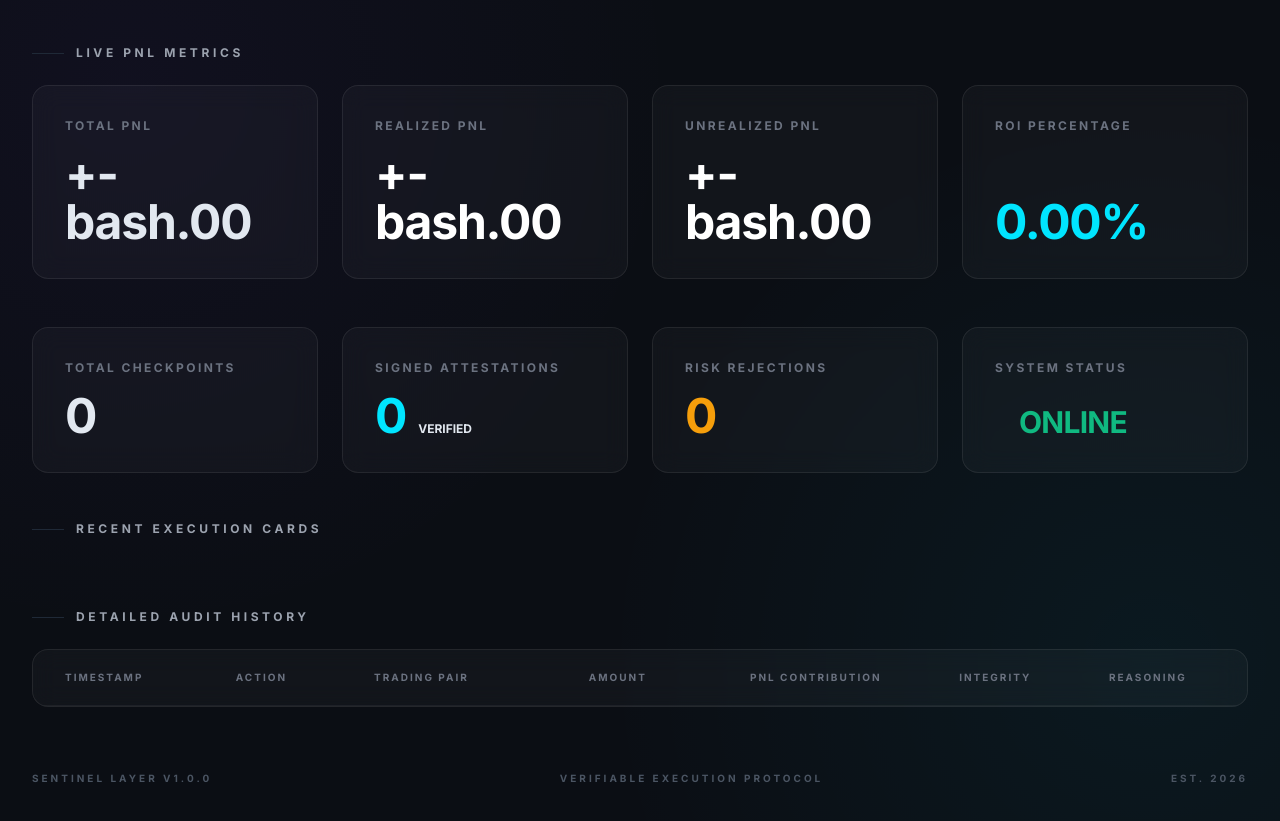
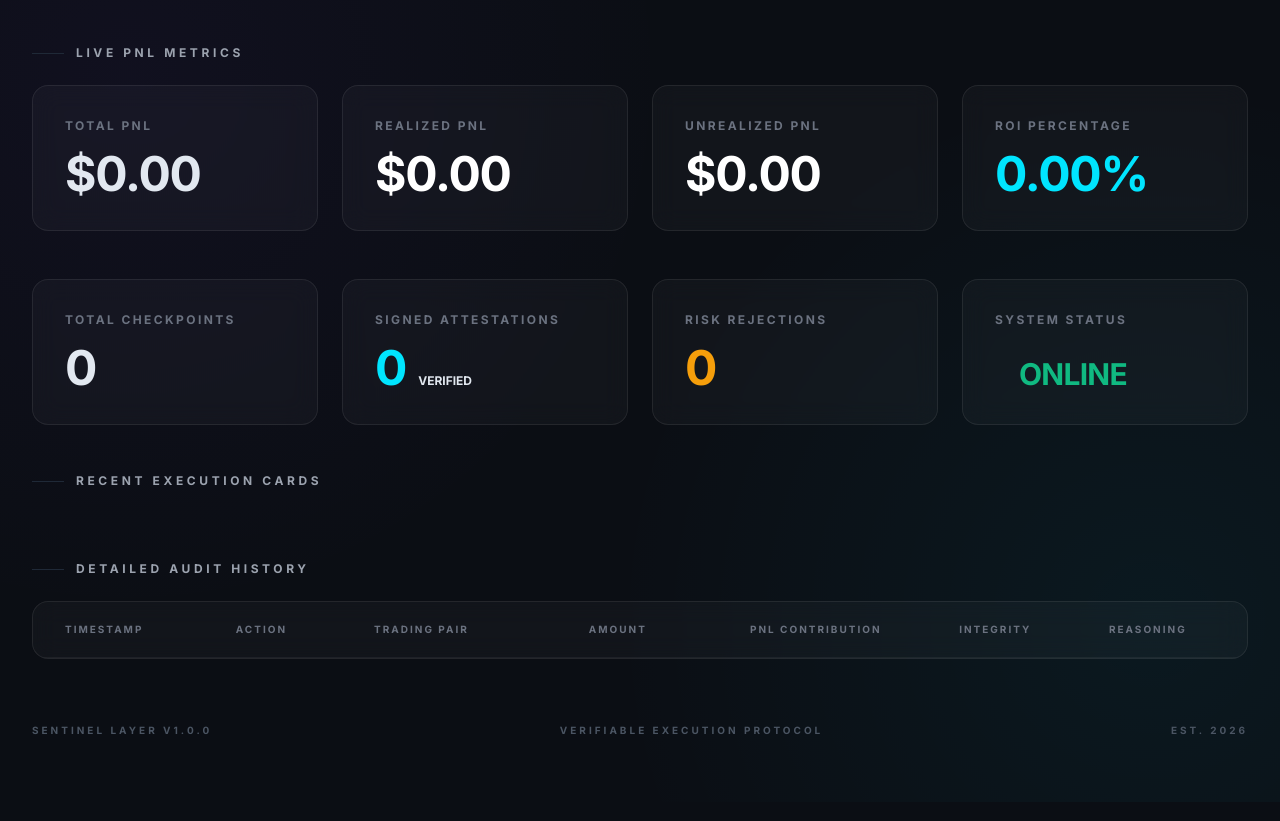
Before and after one commit to TheVertexAgents/vertex-sentinel, a website: page dashboard/index.html in a window 1280 px wide. Shown: the part 107-928 px from the top of the page. Drawn offline with nearby package versions, Linux system fonts and the light colour scheme; no server answers.

Commit message:
fix: Dashboard placeholder and audit sample data (#85)
* chore: Add realistic sample data to audit.json for dashboard demo

- 5 sample trade entries (BTC, ETH, SOL)
- Includes PnL metrics for dashboard display
- Mix of BUY and HOLD actions
- Realistic reasoning text for each decision

Co-authored-by: openhands <openhands@all-hands.dev>

* fix: Replace +-bash.00 placeholder with $0.00 in dashboard

The default PnL placeholders were displaying '+-bash.00' which looked
like a bug. Changed to proper '$0.00' format for cleaner initial state.

Co-authored-by: openhands <openhands@all-hands.dev>

---------

Co-authored-by: openhands <openhands@all-hands.dev>

```diff
--- a/dashboard/index.html
+++ b/dashboard/index.html
@@ -104,16 +104,16 @@
             <div class="glass p-8 flex flex-col justify-between min-h-[140px] border-cyan/20">
                 <p class="text-gray-500 text-xs font-bold uppercase tracking-[0.2em] mb-4">Total PnL</p>
                 <div class="flex items-baseline gap-2">
-                    <p id="stat-total-pnl" class="text-5xl font-bold tracking-tight">+-bash.00</p>
+                    <p id="stat-total-pnl" class="text-5xl font-bold tracking-tight">$0.00</p>
                 </div>
             </div>
             <div class="glass p-8 flex flex-col justify-between min-h-[140px]">
                 <p class="text-gray-500 text-xs font-bold uppercase tracking-[0.2em] mb-4">Realized PnL</p>
-                <p id="stat-realized-pnl" class="text-5xl font-bold tracking-tight text-white">+-bash.00</p>
+                <p id="stat-realized-pnl" class="text-5xl font-bold tracking-tight text-white">$0.00</p>
             </div>
             <div class="glass p-8 flex flex-col justify-between min-h-[140px]">
                 <p class="text-gray-500 text-xs font-bold uppercase tracking-[0.2em] mb-4">Unrealized PnL</p>
-                <p id="stat-unrealized-pnl" class="text-5xl font-bold tracking-tight text-white">+-bash.00</p>
+                <p id="stat-unrealized-pnl" class="text-5xl font-bold tracking-tight text-white">$0.00</p>
             </div>
             <div class="glass p-8 flex flex-col justify-between min-h-[140px]">
                 <p class="text-gray-500 text-xs font-bold uppercase tracking-[0.2em] mb-4">ROI Percentage</p>
```
Also changed, not shown: 1 other file.
